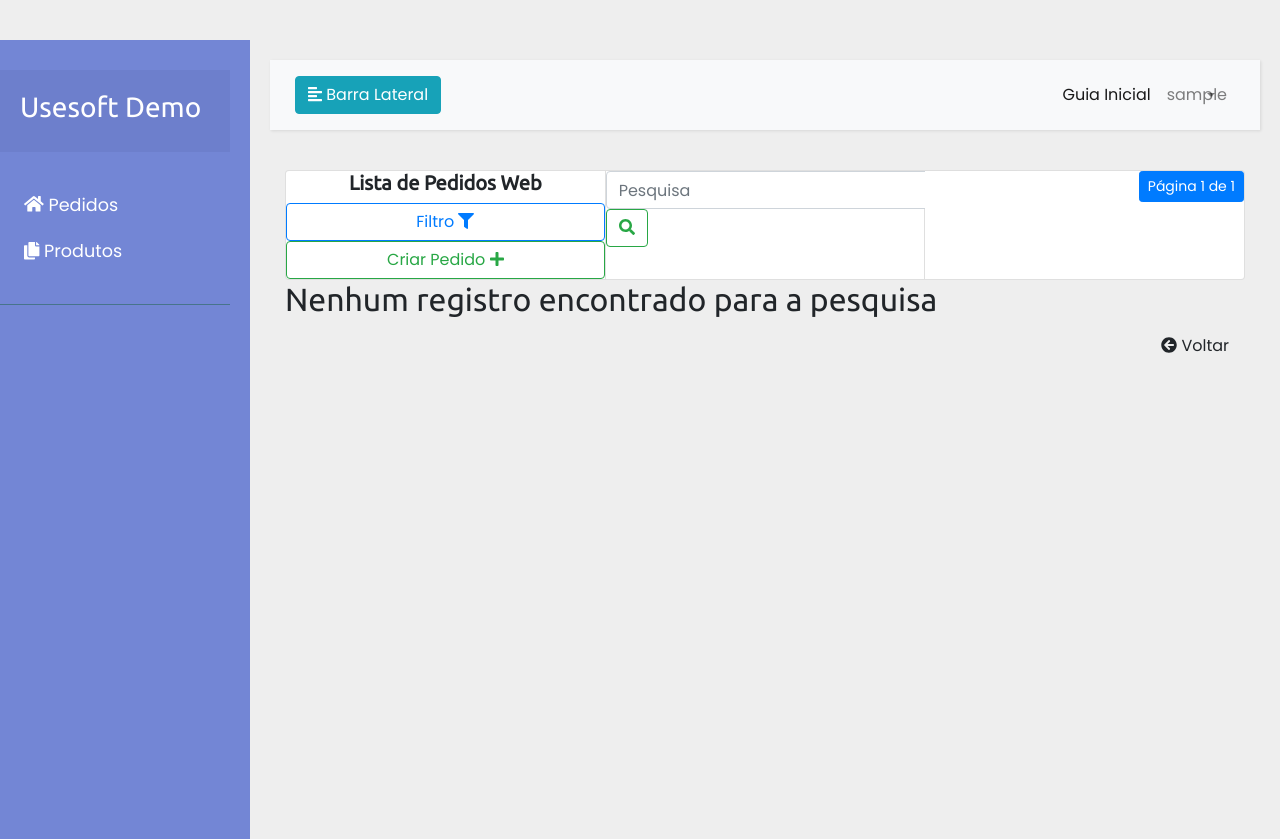
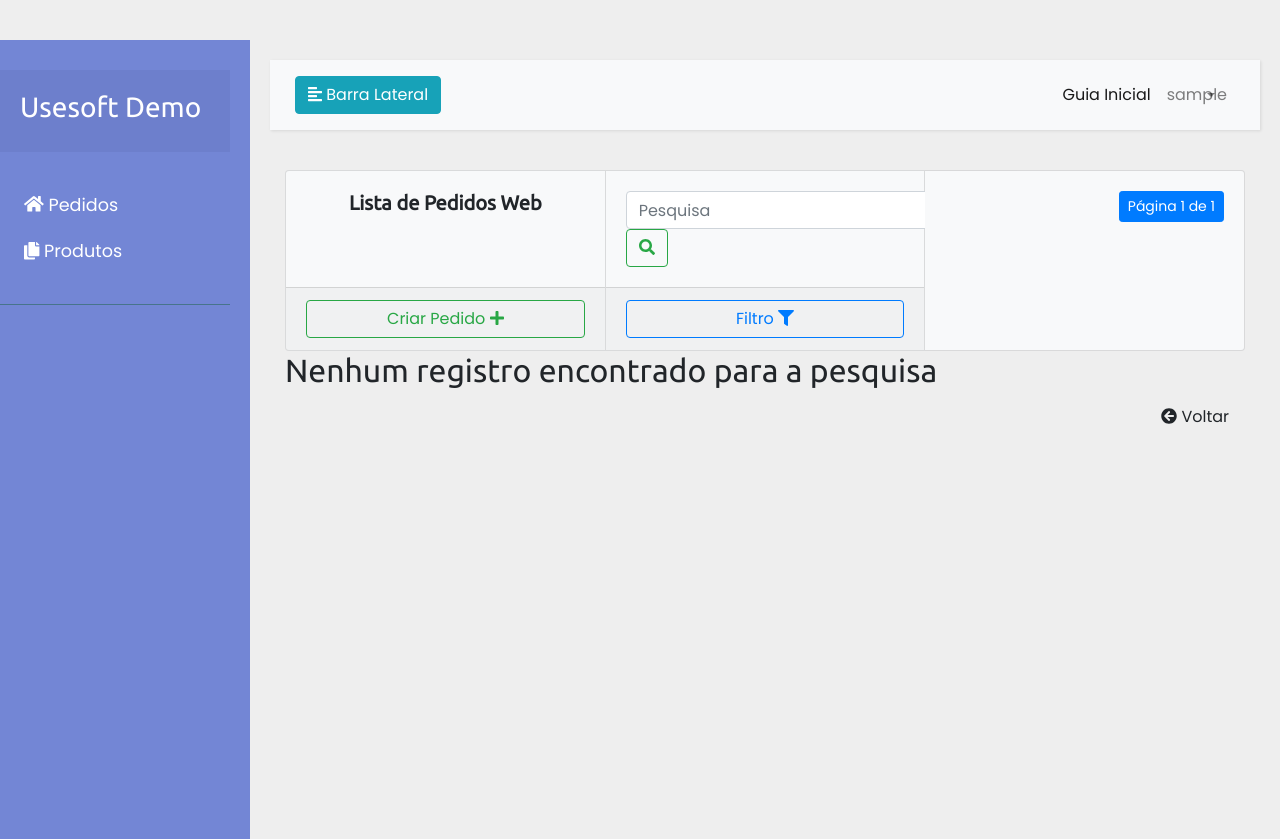
Before and after one commit to Eduardo-Lucas/usesoft_R3, a Django app: page /pedidoweb_list/ in a window 1280 px wide. Shown: the top 839 px of the page. Run offline with Django 3.2, Linux system fonts and the light colour scheme; the visitor is signed in with stand-in values (Sample User, id 1); data that the repository does not hold is empty; some libraries are stand-ins or nearby versions.

Commit message:
new card format

```diff
--- a/materiais/templates/materiais/pedido/pedidoweb_list.html
+++ b/materiais/templates/materiais/pedido/pedidoweb_list.html
@@ -14,22 +14,30 @@
 
     <div class="card-group">
 
-        <div class="card" align="center">
+        <div class="card bg-light" align="center">
+            <div class="card-body">
             <h5 style="margin-center"><strong>Lista de Pedidos Web</strong></h5>
-            <button class="btn btn-outline-primary" data-toggle="tooltip" data-placement="top" title="Filtrar Pedidos Web"><a href="{% url 'materiais:search_pedidoweb' %}"> Filtro <i class="fas fa-filter"></i> </a></button>
-            <button class="btn btn-outline-success" data-toggle="tooltip" data-placement="top" title="Criar Novo Pedido"><a href="{% url 'materiais:order_create' %}"> Criar Pedido <i class="fas fa-plus"></i> </a></button>
+            </div>
+            <div class="card-footer">
+            <button class="btn btn-outline-success btn-block" data-toggle="tooltip" data-placement="top" title="Criar Novo Pedido"><a href="{% url 'materiais:order_create' %}"> Criar Pedido <i class="fas fa-plus"></i> </a></button>
+            </div>
         </div>
 
-        <div class="card" align="center">
+        <div class="card bg-light">
+            <div class="card-body">
              <!-- Pesquisa -->
             <form class="form-inline mt-2 mt-md-0">
                 <input class="form-control mr-sm-2" id="searchbox" name="q" type="text" value="{{ request.GET.q }}" placeholder="Pesquisa" aria-label="Search">
                 <button class="btn btn-outline-success my-2 my-sm-0" data-toggle="tooltip" data-placement="top" title="Pesquisar" type="submit"> <i class="fas fa-search"></i></button>
             </form>
-
+            </div>
+            <div class="card-footer">
+            <button class="btn btn-outline-primary btn-block" data-toggle="tooltip" data-placement="top" title="Filtrar Pedidos Web"><a href="{% url 'materiais:search_pedidoweb' %}"> Filtro <i class="fas fa-filter"></i> </a></button>
+            </div>
         </div>
 
-        <div class="card" align="center">
+        <div class="card bg-light">
+            <div class="card-body">
                 <!-- pagination -->
                 <nav aria-label="Page navigation example">
                   <ul class="pagination pagination-sm justify-content-end">
@@ -52,6 +60,7 @@
                   </ul>
                 </nav>
                 <!--end of pagination-->
+            </div>
         </div>
 
     </div>
```
Also changed, not shown: materiais/templates/materiais/produto/list.html (+10 -4 lines). Lines whose indentation alone changed are shown as unchanged.
